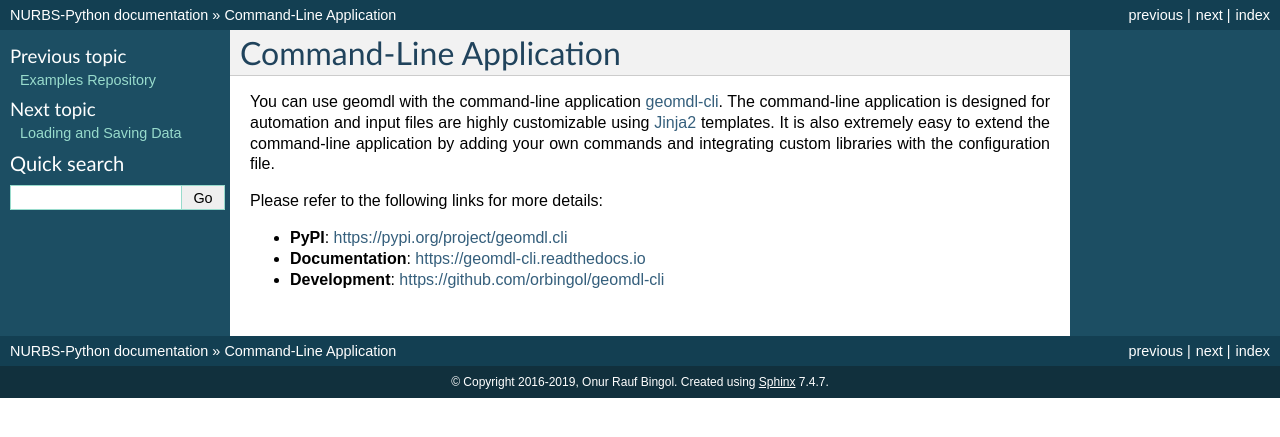
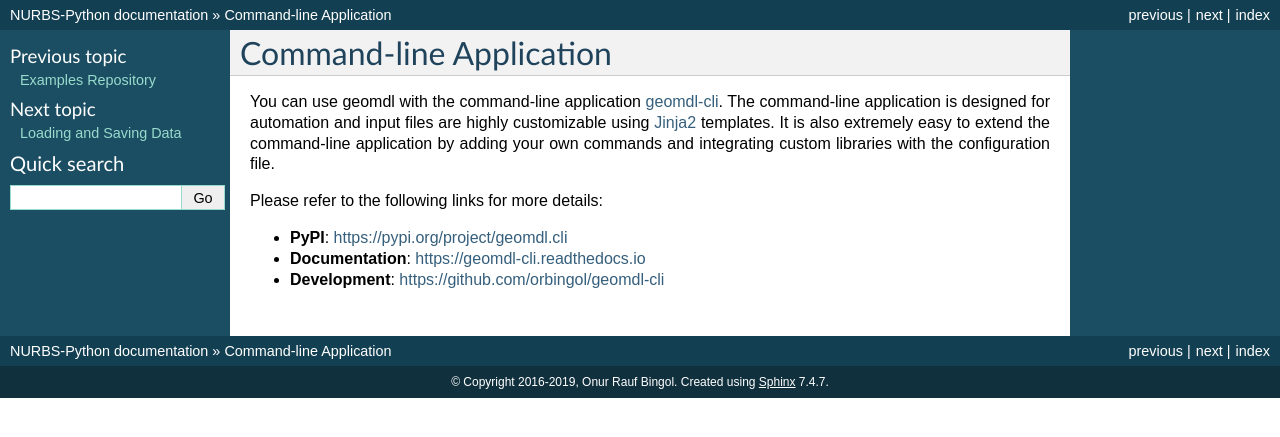
Before and after one commit to orbingol/NURBS-Python, a Sphinx documentation site: the page built from docs/cli_application.rst, in a window 1280 px wide. Shown: the top 437 px of the page. Built offline with Sphinx 7.4.7, drawn with Linux system fonts in a browser that asks for light colours; formulas are drawn with MathJax 3.

Commit message:
Update heading 1

```diff
--- a/docs/cli_application.rst
+++ b/docs/cli_application.rst
@@ -1,4 +1,4 @@
-Command-Line Application
+Command-line Application
 ^^^^^^^^^^^^^^^^^^^^^^^^
 
 You can use geomdl with the command-line application `geomdl-cli <https://pypi.org/project/geomdl.cli/>`_. The
```
